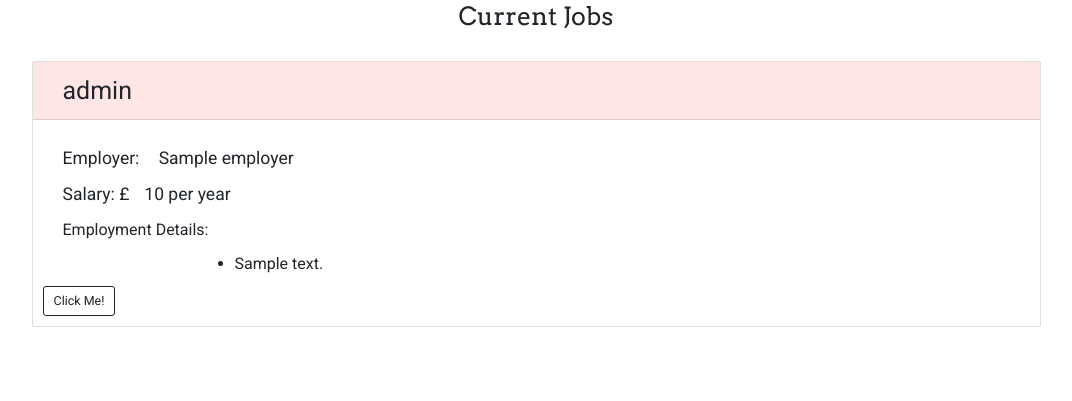
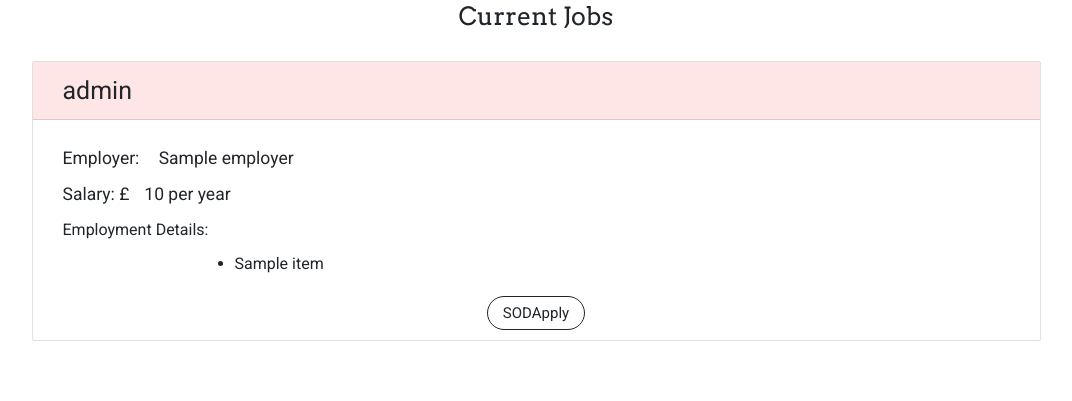
Before and after one commit to StephenJ2020/soda-apply, a Flask app: page /job_listings in a window 1280 px wide. Shown: the part 400-801 px from the top of the page, without its empty margins (104-1176 px from the left). Before the commit the page ends 727 px from the top, so only its background shows below. Run offline with Flask 2, Linux system fonts and the light colour scheme; a database or web service that is not in the repository returns one stand-in record (values such as "Sample title"); some libraries are stand-ins or nearby versions.

Commit message:
Add call to action button refactor styling

```diff
--- a/static/css/style.css
+++ b/static/css/style.css
@@ -119,10 +119,19 @@ h1 {
     padding-top: 3rem;
 }
 
+.btn-lg {
+    padding: .5rem 1.5rem !important;
+    font-size: 1.5rem !important;
+}
 /*===== Card Styling =====*/
 
 .card {
     margin-bottom: 4rem;
+}
+
+.card .cta {
+    text-align: center;
+    padding-top: 1rem;
 }
 
 .card-header {
--- a/templates/components/_card.html
+++ b/templates/components/_card.html
@@ -10,14 +10,17 @@
         <p>Employment Details: </p>
         <div class="card-job-details">
             <ul>
-            {% for detail in job.employment_details%}
-                    <li>{{ detail }}</li>
+            {% for item in job.employment %}
+                    <li>{{ item }}</li>
             {% endfor %}
             </ul>
         </div>
 
         <!-- CTA Button -->
-        <a href="{{ url_for('job_details', job_id=job._id) }}" class="text-center btn btn-lg btn-outline-dark">Click Me!</a>
+        <div class="cta">
+            <a href="{{ url_for('job_details', job_id=job._id) }}"
+                class="text-center rounded-pill btn btn-lg btn-outline-dark">SODApply</a>
+        </div>
 
     </div>
 </div>
```
